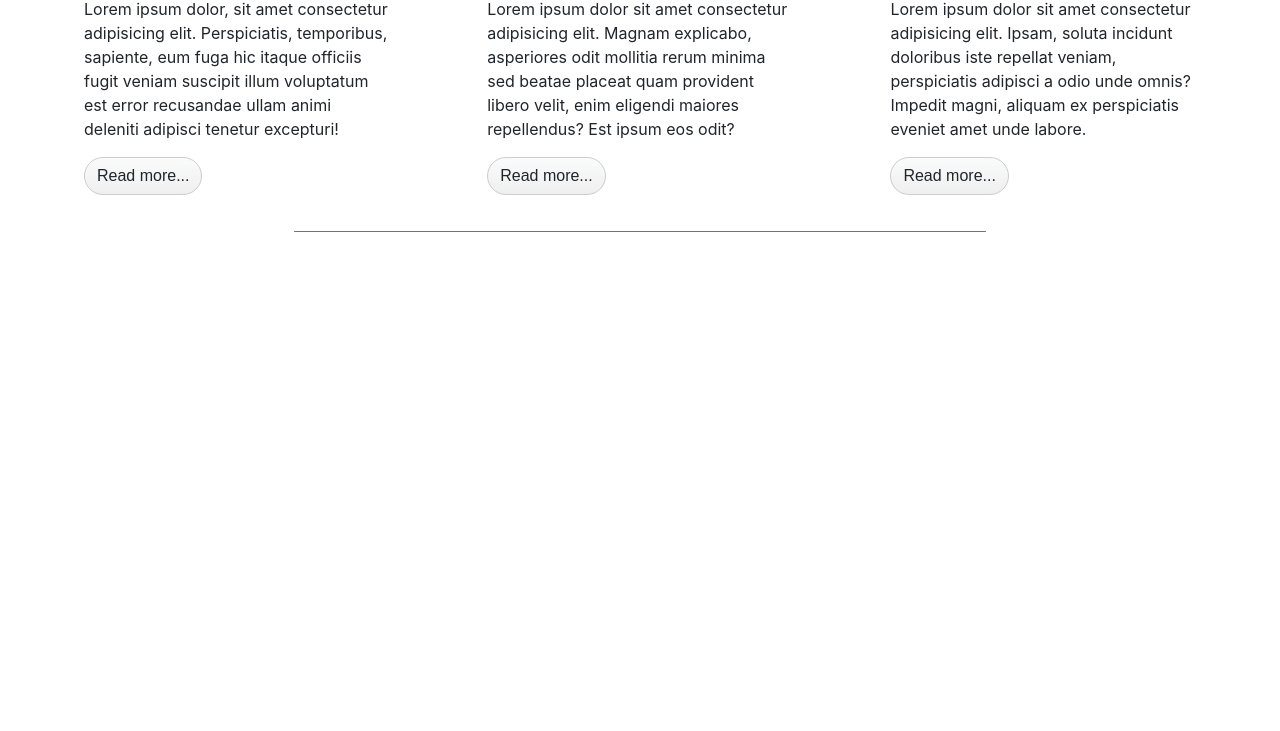
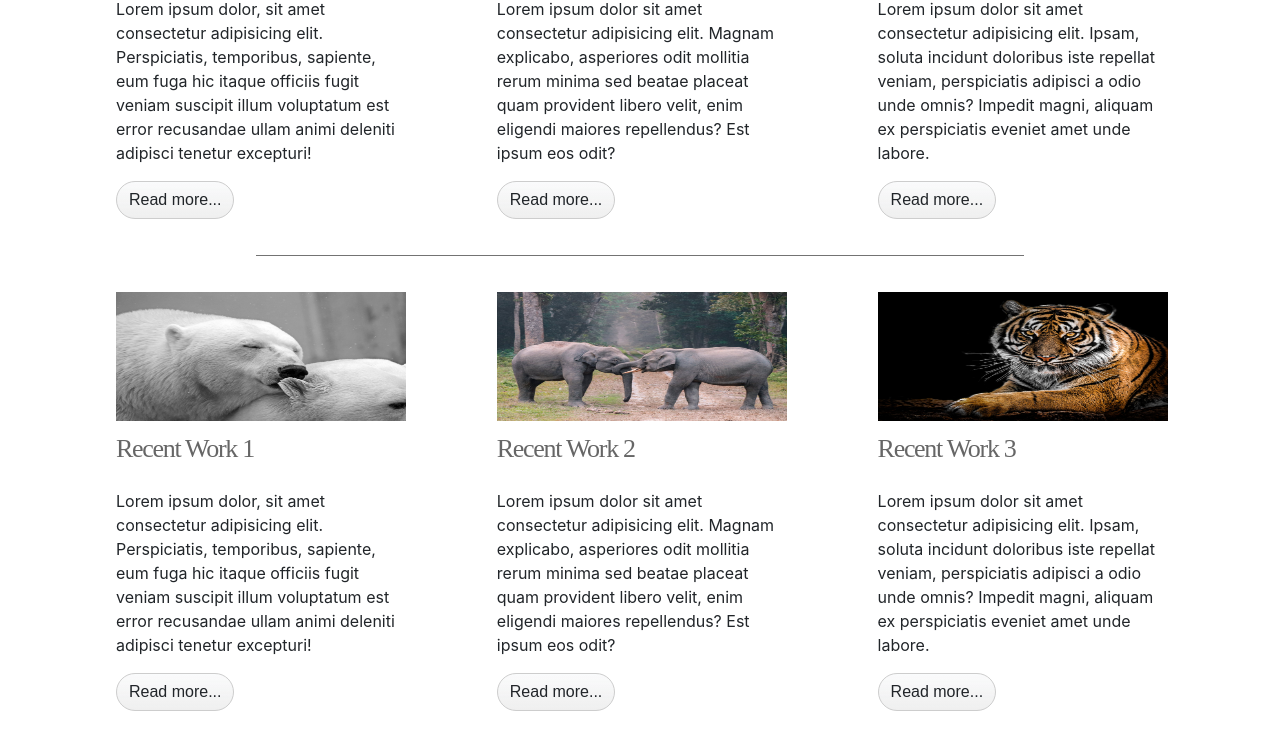
Before and after one commit to Gsosa2703/homepage, a plain HTML site: page index.html in a window 1280 px wide. Shown: the part 661-1392 px from the top of the page. Before the commit the page ends 909 px from the top, so only its background shows below. Drawn offline with nearby package versions, Linux system fonts and the light colour scheme.

Commit message:
agregando work cards

```diff
--- a/css/main.css
+++ b/css/main.css
@@ -174,6 +174,7 @@
   padding-top: 50px;
   padding-bottom: 50px;
   border: none;
+  flex-direction: column;
 
 }
 
@@ -234,13 +235,14 @@
   color: #1eafb5;
 }
 
-.strip {
+.strip{
   width: 100%;
   height: 79px;
   background-color: black;
   opacity: 0.5;
   padding-top: 15px;
   padding-left: 40px;
+
 }
 
 .strip-content {
@@ -275,7 +277,7 @@ hr{
 }
 
 .services{
-    width: 90%;
+    width: 85%;
     margin: auto;
     overflow: hidden;
 }
@@ -320,3 +322,8 @@ hr{
   text-align: left;
   color: #666666;
 }
+
+.img-work{
+  width: 290px;
+  height: 129px;
+}
--- a/index.html
+++ b/index.html
@@ -62,7 +62,7 @@
                                 <img src="css/polar-bear-bear-teddy-sleep-65289.jpeg" class="d-block w-100"
                                     alt="osos polares">
                             </div>
-                            <div class="strip">
+                            <div class="strip align-self-end">
                                 <p class="strip-content">
                                     The Animal Kingdom
                                 </p>
@@ -94,30 +94,61 @@
                     <div class="card-body">
                       <h5 class="card-title"> <img src="css/logo-reloj.png" class="logo-services" alt="logo-reloj">Strict Deadlines</h5>
                       <p class="card-text">Lorem ipsum dolor, sit amet consectetur adipisicing elit. Perspiciatis, temporibus, sapiente, eum fuga hic itaque officiis fugit veniam suscipit illum voluptatum est error recusandae ullam animi deleniti adipisci tenetur excepturi!</p>
-                      <a href="#" class="btn btn-light">Read more...</a>
+                      <a href="#" class="btn btn-light">Read more...  </a>
                     </div>
                   </div>
                   <div class="card" >
                     <div class="card-body">
                       <h5 class="card-title"> <img src="css/logo-calen.png" class="icon-2" alt="logo-calendario">Best Pricing</h5>
                       <p class="card-text">Lorem ipsum dolor sit amet consectetur adipisicing elit. Magnam explicabo, asperiores odit mollitia rerum minima sed beatae placeat quam provident libero velit, enim eligendi maiores repellendus? Est ipsum eos odit?</p>
-                      <a href="#" class="btn btn-light">Read more...</a>
+                      <a href="#" class="btn btn-light">Read more...  </a>
                     </div>
                   </div>
                   <div class="card">
                     <div class="card-body">
                       <h5 class="card-title"> <img src="css/logo-quality.png" class="logo-services" alt="logo-quality">High Quality</h5>
                       <p class="card-text">Lorem ipsum dolor sit amet consectetur adipisicing elit. Ipsam, soluta incidunt doloribus iste repellat veniam, perspiciatis adipisci a odio unde omnis? Impedit magni, aliquam ex perspiciatis eveniet amet unde labore.</p>
-                      <a href="#" class="btn btn-light">Read more...</a>
+                      <a href="#" class="btn btn-light">Read more...  </a>
                     </div>
                   </div>
 
 
 
             </div>
+            </section>
 
             <hr>
 
+            <section class="services">
+                <div class="services-cards ">
+                    <div class="card" >
+                        <div class="card-body">
+                           <img src="css/polar-bear-bear-teddy-sleep-65289.jpeg" class="img-work" alt="osos polares">
+                          <h5 class="card-title">Recent Work 1</h5>
+                           <p class="card-text">Lorem ipsum dolor, sit amet consectetur adipisicing elit. Perspiciatis, temporibus, sapiente, eum fuga hic itaque officiis fugit veniam suscipit illum voluptatum est error recusandae ullam animi deleniti adipisci tenetur excepturi!</p>
+                          <a href="#" class="btn btn-light">Read more...  </a>
+                        </div>
+                      </div>
+                      <div class="card" >
+                        <div class="card-body">
+                          <img src="css/pexels-photo-3551498.jpeg" class="img-work" alt="tigre">
+                          <h5 class="card-title">Recent Work 2</h5>
+                          <p class="card-text">Lorem ipsum dolor sit amet consectetur adipisicing elit. Magnam explicabo, asperiores odit mollitia rerum minima sed beatae placeat quam provident libero velit, enim eligendi maiores repellendus? Est ipsum eos odit?</p>
+                          <a href="#" class="btn btn-light">Read more...  </a>
+                        </div>
+                      </div>
+                      <div class="card">
+                        <div class="card-body">
+                           <img src="css/pexels-photo-792381.jpeg" class="img-work" alt="elefantes">
+                           <h5 class="card-title">Recent Work 3</h5>
+                          <p class="card-text">Lorem ipsum dolor sit amet consectetur adipisicing elit. Ipsam, soluta incidunt doloribus iste repellat veniam, perspiciatis adipisci a odio unde omnis? Impedit magni, aliquam ex perspiciatis eveniet amet unde labore.</p>
+                          <a href="#" class="btn btn-light">Read more...  </a>
+                        </div>
+                      </div>
+
+
+
+                </div>
 
         </section>
 
```
